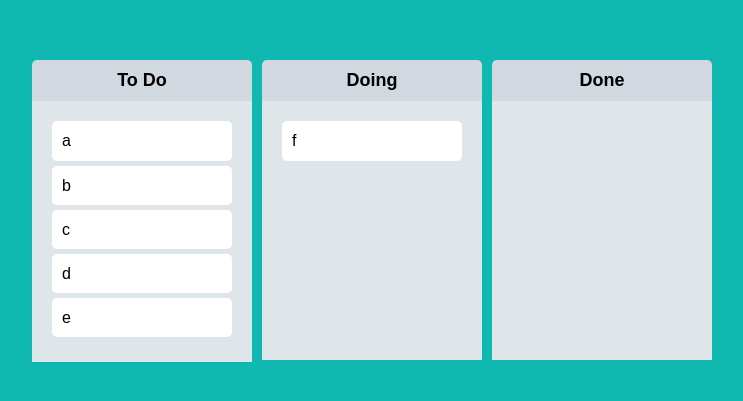
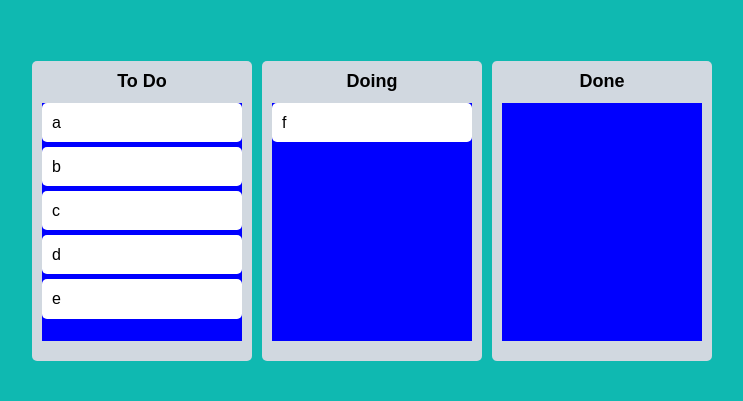
Before and after one commit to naraeseoWeb/nomad-trello-kanban, a React (Create React App) app: page / in a window 1280 px wide. Shown: the part 189-590 px from the top of the page, without its empty margins (268-1011 px from the left). Built offline with nearby package versions, Linux system fonts and the light colour scheme.

Commit message:
dragging 시 style 변경하여 확인

```diff
--- a/src/Components/Board.tsx
+++ b/src/Components/Board.tsx
@@ -4,6 +4,7 @@
 
 const Wrapper = styled.div`
   width: 300px;
+  padding: 20px 10px;
   padding-top: 10px;
   background-color: ${(props) => props.theme.boardColor};
   border-radius: 5px;
@@ -19,25 +20,35 @@
   font-size: 18px;
 `;
 
-const Area = styled.div`
-  background-color: #dfe6e9;
-  flex-grow: 1;
-  transition: all;
-  padding: 20px;
-`;
-
 interface IBoardProps {
   toDos: string[];
   boardId: string;
 }
+
+interface IAreaProps {
+  isDraggingFromThis: boolean;
+  isDraggingOver: boolean;
+}
+
+const Area = styled.div<IAreaProps>`
+  background-color: ${(props) =>
+    props.isDraggingOver ? 'pink' : props.isDraggingFromThis ? 'red' : 'blue'};
+  flex-grow: 1;
+  transition: background-color 0.3s ease-in-out;
+`;
 
 const Board = ({ toDos, boardId }: IBoardProps) => {
   return (
     <Wrapper>
       <Title>{boardId}</Title>
       <Droppable droppableId={boardId}>
-        {(magic) => (
-          <Area ref={magic.innerRef} {...magic.droppableProps}>
+        {(magic, info) => (
+          <Area
+            isDraggingOver={info.isDraggingOver}
+            isDraggingFromThis={Boolean(info.draggingFromThisWith)}
+            ref={magic.innerRef}
+            {...magic.droppableProps}
+          >
             {toDos.map((toDo, index) => (
               <DraggableCard key={toDo} toDo={toDo} index={index} />
             ))}
```
